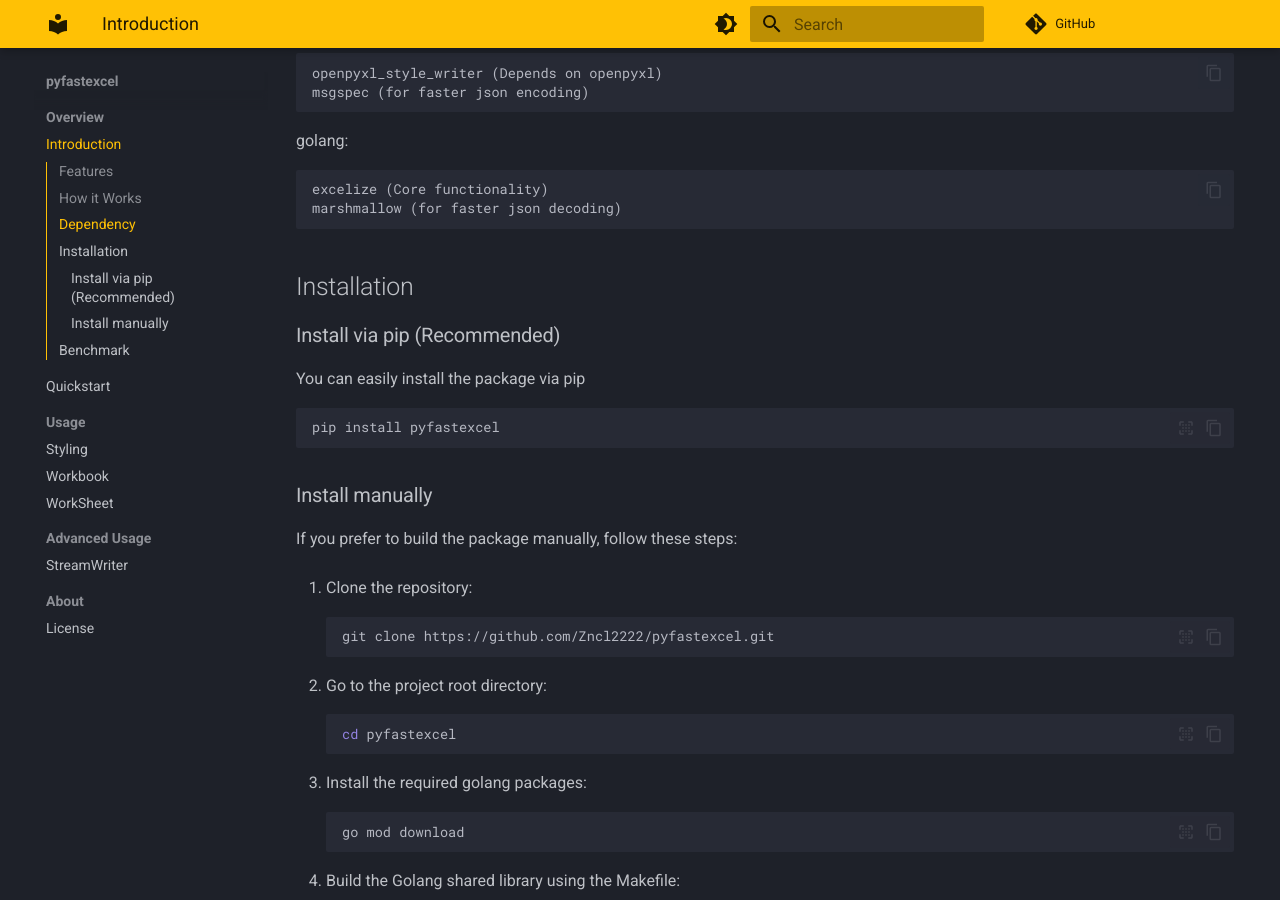
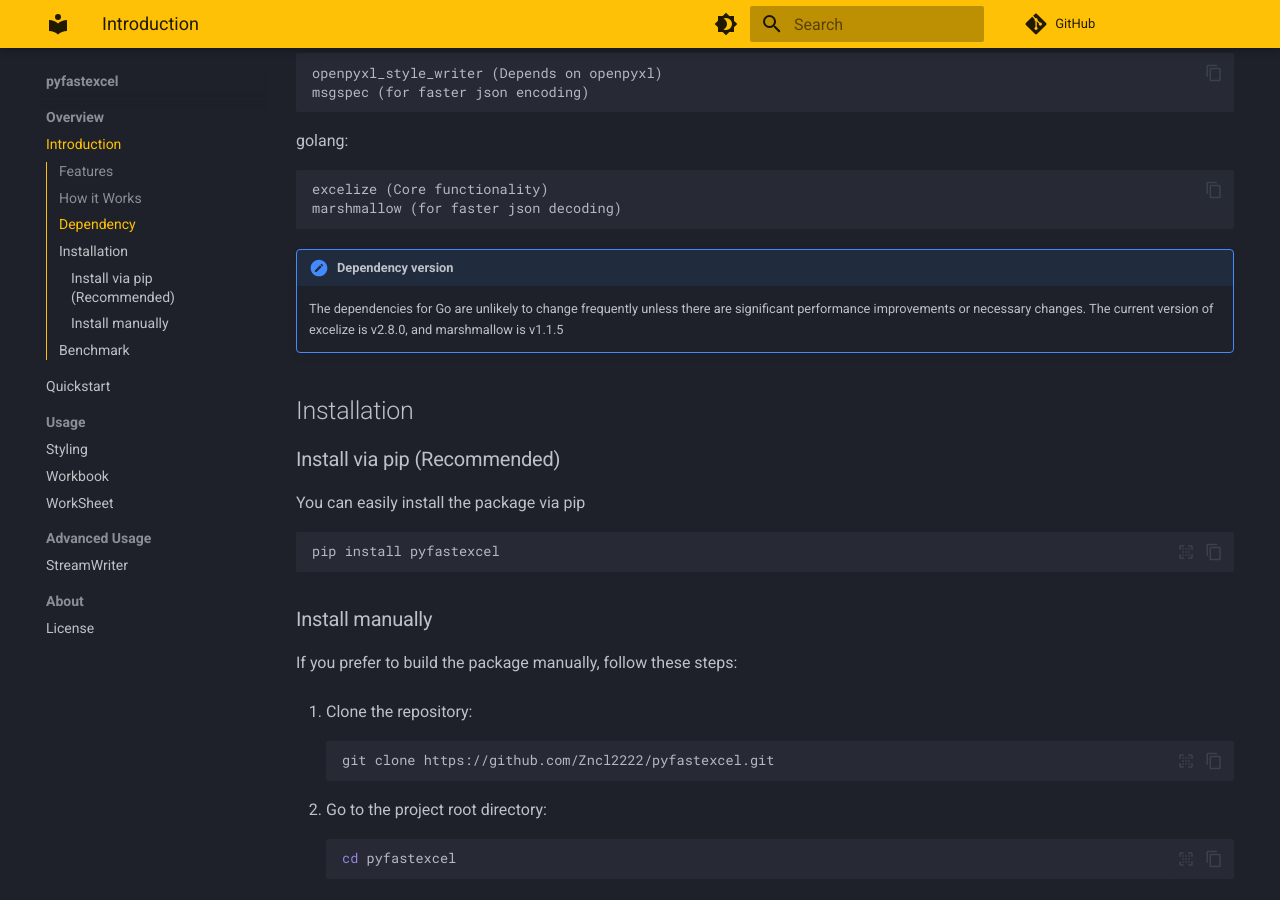
Before and after one commit to Zncl2222/pyfastexcel, an MkDocs documentation site: the page built from docs/index.md, in a window 1280 px wide and 900 px high, scrolled down 1150 px. Built offline with MkDocs 1.6.1 and Material for MkDocs 9.7.7, drawn with Linux system fonts in a browser that asks for light colours; comment, search, counter and statistics services are not loaded.

Commit message:
docs: add dependecy info

```diff
--- a/docs/index.md
+++ b/docs/index.md
@@ -65,6 +65,12 @@
     excelize (Core functionality)
     marshmallow (for faster json decoding)
 
+!!! Note "Dependency version"
+
+    The dependencies for Go are unlikely to change frequently unless there are
+    significant performance improvements or necessary changes.
+    The current version of excelize is v2.8.0, and marshmallow is v1.1.5
+
 ## Installation
 
 ### Install via pip (Recommended)
```
